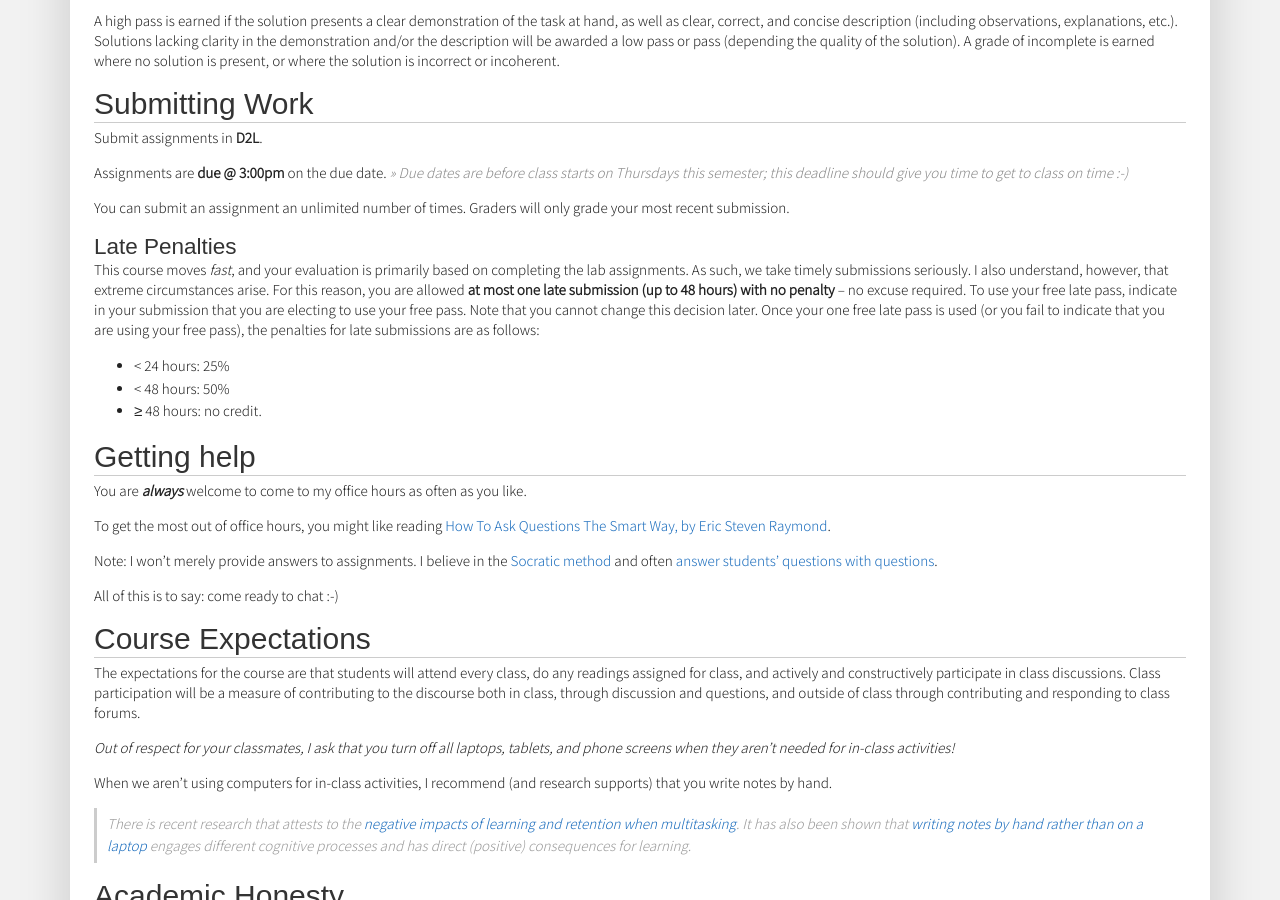
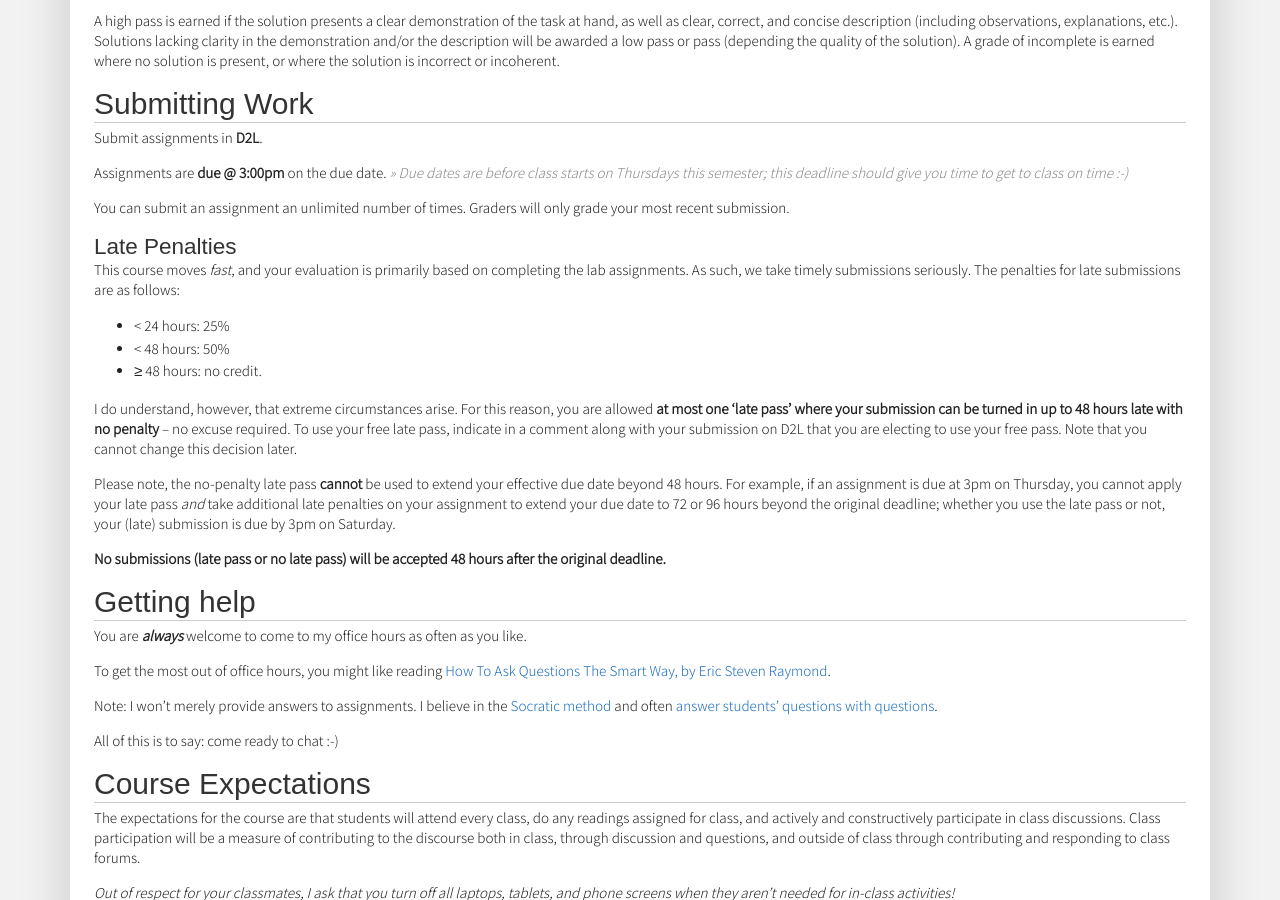
Before and after one commit to traviswpeters/cs476-2020-spring, a Jekyll site: the page built from index.md, in a window 1280 px wide and 900 px high, scrolled down 3767 px. Built offline with Jekyll 4.4.1, drawn with Linux system fonts in a browser that asks for light colours; nearby versions of some CDN libraries; some web fonts are replaced; our own code applies the rules of GitHub Pages for plain Markdown files.

Commit message:
clarifying late pass policy...

```diff
--- a/index.md
+++ b/index.md
@@ -560,16 +560,23 @@ You can submit an assignment an unlimited number of times. Graders will only gra
 
 This course moves _fast_, and your evaluation is primarily based on completing the lab assignments.
 As such, we take timely submissions seriously.
-I also understand, however, that extreme circumstances arise.
-For this reason, you are allowed **at most one late submission (up to 48 hours) with no penalty** &ndash; no excuse required.
-To use your free late pass, indicate in your submission that you are electing to use your free pass.
-Note that you cannot change this decision later.
-Once your one free late pass is used (or you fail to indicate that you are using your free pass), the penalties for late submissions are as follows:
+The penalties for late submissions are as follows:
 
 <!-- * &lt;  8 hours: 10% -->
 * &lt; 24 hours: 25%
 * &lt; 48 hours: 50%
 * &ge; 48 hours: no credit.
+
+I do understand, however, that extreme circumstances arise.
+For this reason, you are allowed
+ **at most one 'late pass' where your submission can be turned in up to 48 hours late with no penalty** &ndash; no excuse required.
+To use your free late pass, indicate in a comment along with your submission on D2L that you are electing to use your free pass.
+Note that you cannot change this decision later.
+
+Please note, the no-penalty late pass **cannot** be used to extend your effective due date beyond 48 hours.
+For example, if an assignment is due at 3pm on Thursday, you cannot apply your late pass *and* take additional late penalties on your assignment to extend your due date to 72 or 96 hours beyond the original deadline; whether you use the late pass or not, your (late) submission is due by 3pm on Saturday.
+
+**No submissions (late pass or no late pass) will be accepted 48 hours after the original deadline.**
 
 <!-- **Note:** this cannot be used to receive full credit on any assignment checkpoints. -->
 
```
